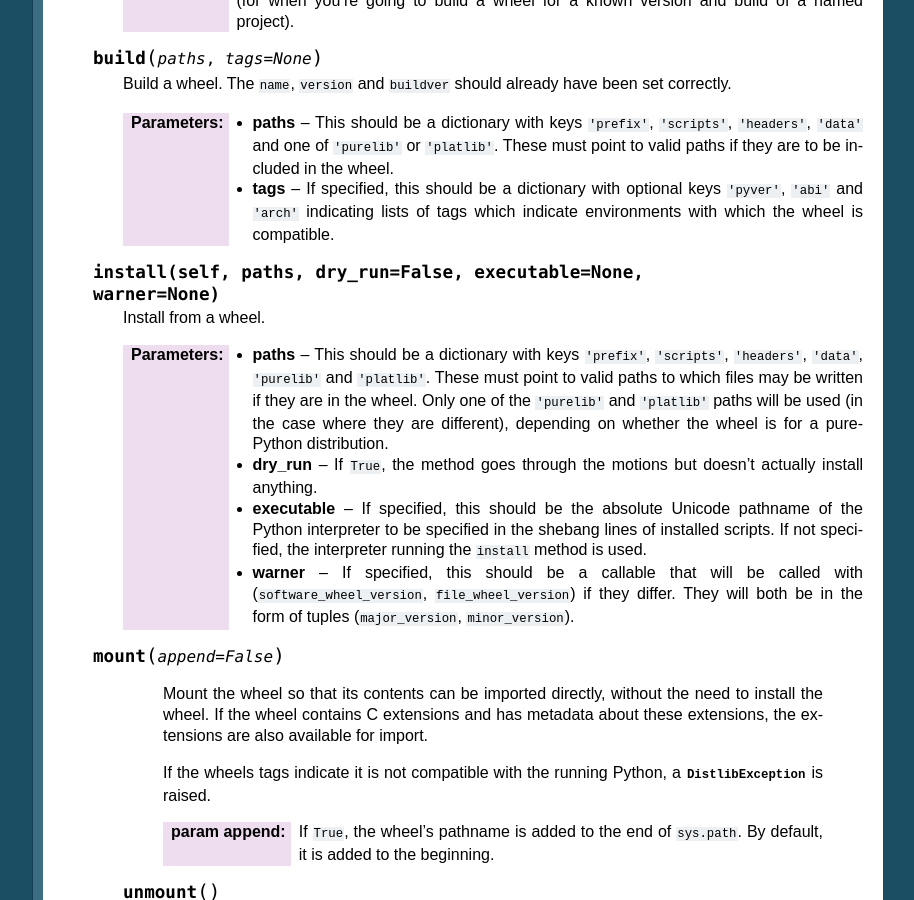
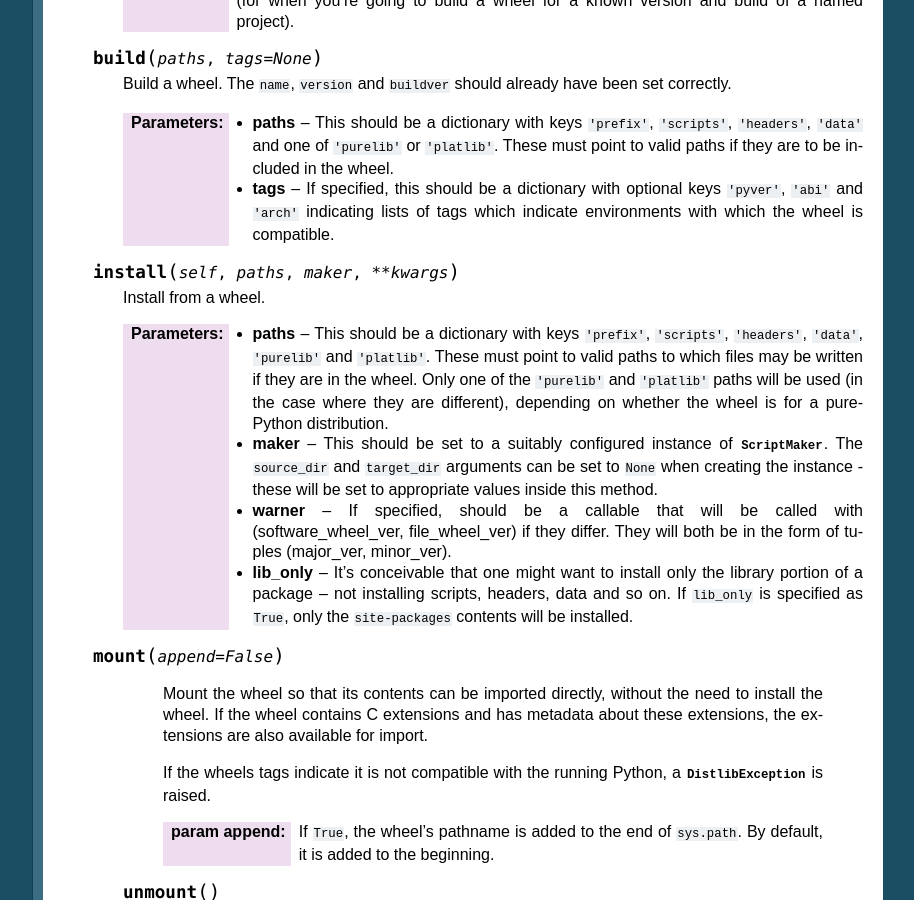
Before and after one commit to pypa/distlib, a Sphinx documentation site: the page built from docs/reference.rst, in a window 1280 px wide and 900 px high, scrolled down 16073 px. Shown: the whole window, without its empty margins (187-1101 px from the left). Built offline with Sphinx 7.4.7, drawn with Linux system fonts in a browser that asks for light colours; formulas are drawn with MathJax 3; comment, search, counter and statistics services are not loaded.

Commit message:
Tweaked Wheel.install API and updated documentation.

```diff
--- a/CHANGES.rst
+++ b/CHANGES.rst
@@ -71,6 +71,8 @@ Released: Not yet.
       sufficient value to justify keeping them in.
 
 - wheel
+
+    - Changed Wheel.install API (after consultation on distutils-sig).
 
     - Added support for PEP 426 JSON metadata (pydist.json).
 
--- a/docs/reference.rst
+++ b/docs/reference.rst
@@ -1117,8 +1117,7 @@ Classes
                    tags which indicate environments with which the wheel is
                    compatible.
 
-   .. method:: install(self, paths, dry_run=False, executable=None,
-                       warner=None)
+   .. method:: install(self, paths, maker, **kwargs)
 
       Install from a wheel.
 
@@ -1130,18 +1129,22 @@ Classes
                     the case where they are different), depending on whether
                     the wheel is for a pure-Python distribution.
 
-      :param dry_run: If ``True``, the method goes through the motions but
-                      doesn't actually install anything.
-      :param executable: If specified, this should be the absolute Unicode
-                         pathname of the Python interpreter to be specified in
-                         the shebang lines of installed scripts. If not
-                         specified, the interpreter running the ``install``
-                         method is used.
-      :param warner: If specified, this should be a callable that will be
-                     called with (``software_wheel_version``,
-                     ``file_wheel_version``) if they differ. They will both be
-                     in the form of tuples (``major_version``,
-                     ``minor_version``).
+      :param maker: This should be set to a suitably configured instance of
+                    :class:`ScriptMaker`. The ``source_dir`` and ``target_dir``
+                    arguments can be set to ``None`` when creating the
+                    instance - these will be set to appropriate values inside
+                    this method.
+
+      :param warner: If specified, should be a callable that will be called
+                     with (software_wheel_ver, file_wheel_ver) if they differ.
+                     They will both be in the form of tuples (major_ver,
+                     minor_ver).
+
+      :param lib_only: It's conceivable that one might want to install only
+                       the library portion of a package -- not installing
+                       scripts, headers, data and so on. If ``lib_only`` is
+                       specified as ``True``, only the ``site-packages``
+                       contents will be installed.
 
    .. method:: mount(append=False)
 
```
Also changed, not shown: docs/internals.rst (+18 -15 lines), docs/tutorial.rst (+16 -10 lines), 2 other files.
